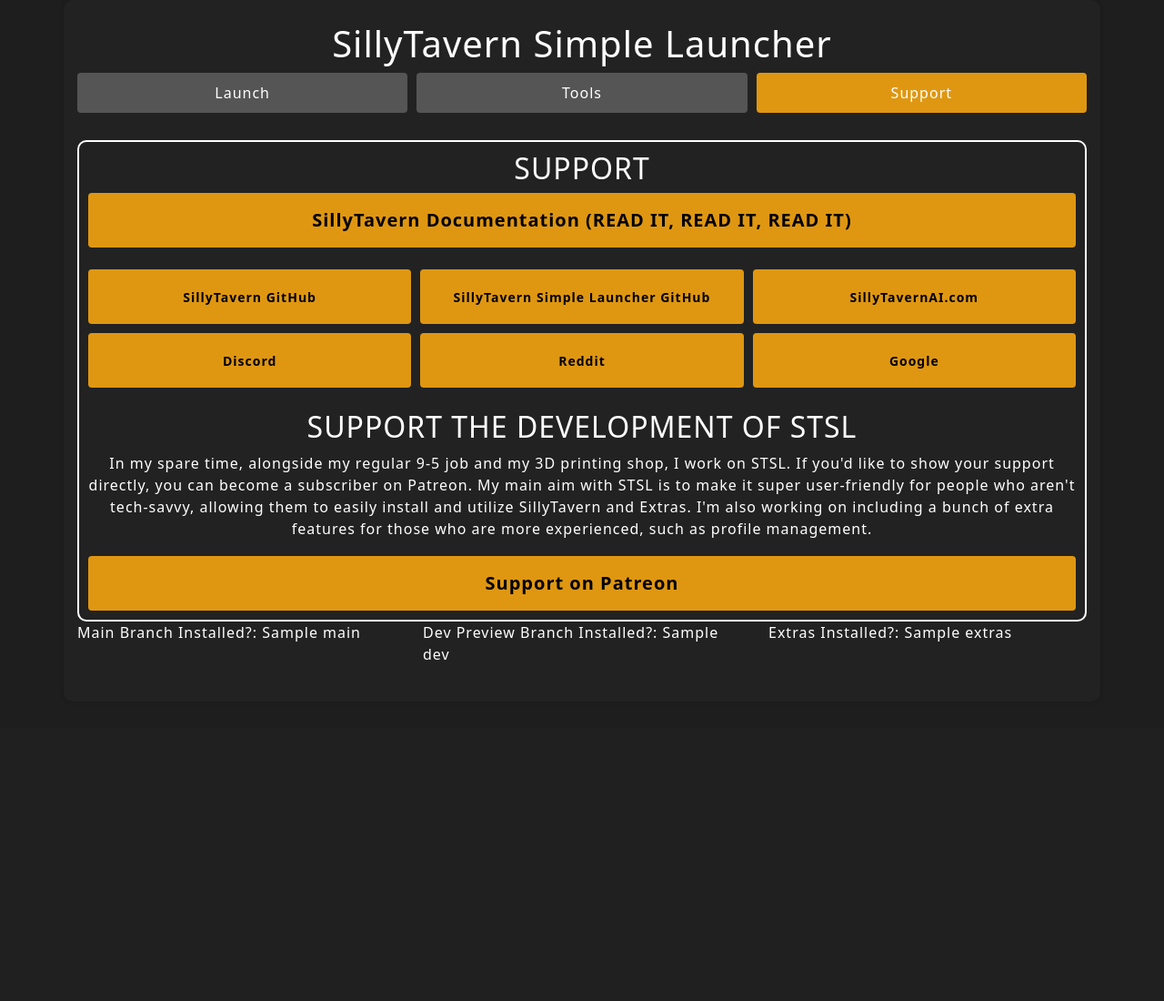
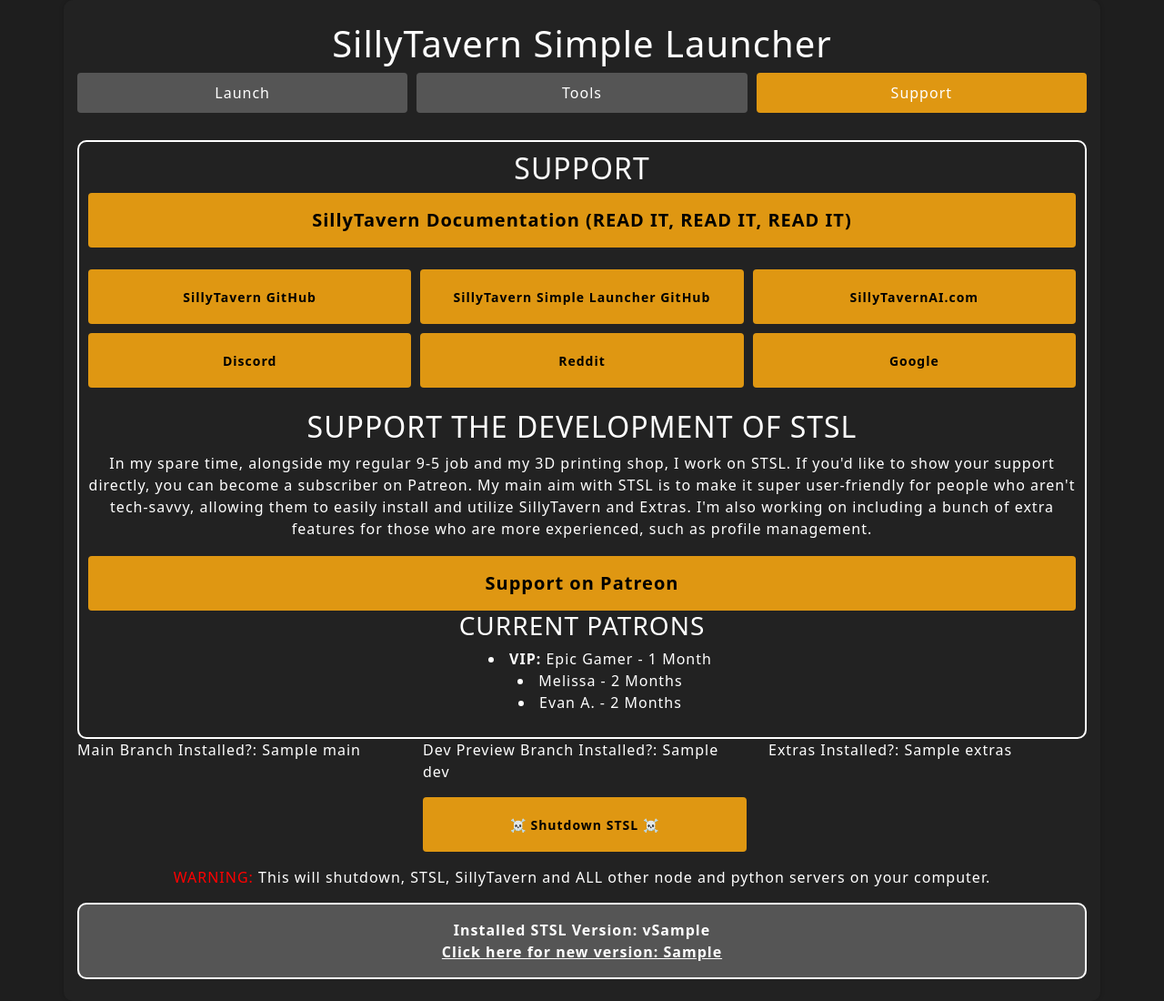
Before and after one commit to BlueprintCoding/SillyTavernSimpleLauncher, a Flask app: template templates/index.html in a window 1280 px wide, after a click on "Support". Shown: the whole page at 91% size. Before the commit the page ends 725 px from the top, so only its background shows below. Run offline with Flask 3, Linux system fonts and the light colour scheme; the template is opened without the code that fills it: most values are stand-ins (such as "Sample title", 1, 10 or a date in 2020); some libraries are stand-ins or nearby versions.

Commit message:
Bug Fixes, Version Messaging
Added fixes for:
- Silero TTS
- Stuck Loading wheels when launching ST servers

New Features
- Version messages to let users know when updates are available.
- Updated patron list

```diff
--- a/app.py
+++ b/app.py
@@ -7,7 +7,6 @@ from flask import Flask, render_template, request, jsonify, redirect
 from datetime import datetime
 import socket
 import nltk
-import shutil
 from nltk.stem import PorterStemmer
 from nltk.corpus import stopwords
 from nltk.tokenize import word_tokenize, sent_tokenize
@@ -17,6 +16,7 @@ import requests
 from tqdm import tqdm
 import time
 import threading
+from config import APP_VERSION
 
 app = Flask(__name__)
 home_folder = os.path.dirname(os.path.abspath(__file__))
@@ -24,6 +24,7 @@ home_folder = os.path.dirname(os.path.abspath(__file__))
 taskkill_executable = os.path.join(os.environ['WINDIR'], 'System32', 'taskkill.exe')
 # Get the parent directory of the current script file
 script_directory = os.path.dirname(os.path.abspath(__file__))
+
 
 # Create the Logs folder if it doesn't exist
 logs_folder = os.path.join(script_directory, "Logs")
@@ -116,23 +117,6 @@ def copy_instance_files(source, destination):
 
 @app.route("/")
 def index():
-    # # Get the external IP address
-    # external_ip = get_external_ip()
-    #
-    # # Use the IP address as the unique identifier
-    # unique_id = external_ip
-    #
-    # # Construct the URL with the unique identifier as a query parameter
-    # url = f'https://sillytavernai.com/track-usage?uid={unique_id}'
-    #
-    # # Send a GET request to the URL
-    # response = requests.get(url)
-    #
-    # # Process the response if needed
-    # # ...
-    #
-    #
-
     # Check if SillyTavern MainBranch exists
     parent_folder = os.path.abspath(os.path.join(home_folder, ".."))
     sillytavern_main_path = os.path.join(parent_folder, "SillyTavern-MainBranch")
@@ -149,8 +133,20 @@ def index():
     # Check if repositories are cloned
     repos_cloned = check_repos_cloned()
 
+    # Get latest repo release number
+    def get_latest_release():
+        url = "https://api.github.com/repos/BlueprintCoding/SillyTavernSimpleLauncher/releases/latest"
+        response = requests.get(url)
+        if response.status_code == 200:
+            release_data = response.json()
+            return release_data["tag_name"]
+        else:
+            return None
 
-    return render_template('index.html', repos_cloned=repos_cloned)
+    latest_release = get_latest_release()
+
+
+    return render_template('index.html', repos_cloned=repos_cloned, app_version=APP_VERSION,latest_release=latest_release)
 
 
 @app.route("/migrate-profile", methods=["GET"])
@@ -419,6 +415,41 @@ def close_sillytavern():
     os.system(f'"{taskkill_executable}" /f /im node.exe')
     return "Closing ST..."
 
+@app.route("/shutdown-stsl", methods=['GET', 'POST'])
+def shutdown_servers():
+    # Terminate Node.js servers
+    node_servers = []
+    try:
+        result = subprocess.run(['taskkill', '/im', 'node.exe', '/f'], capture_output=True, text=True, timeout=2)
+        if result.returncode == 0:
+            node_servers.append("Node.js servers")
+            print("Node.js servers terminated successfully.")
+        else:
+            print("No Node.js servers found.")
+    except subprocess.TimeoutExpired:
+        print("Terminating Node.js servers timed out.")
+    except subprocess.CalledProcessError as e:
+        print(f"Error occurred while terminating Node.js servers: {e}")
+
+    # Terminate Python servers
+    python_servers = []
+    try:
+        subprocess.run(['taskkill', '/im', 'python.exe', '/f'], timeout=2)
+        python_servers.append("Python servers")
+        print("Python servers terminated successfully.")
+    except subprocess.TimeoutExpired:
+        print("Terminating Python servers timed out.")
+    except subprocess.CalledProcessError as e:
+        print(f"Error occurred while terminating Python servers: {e}")
+
+    response_data = {
+        "node_servers": node_servers,
+        "python_servers": python_servers,
+    }
+
+    return jsonify(response_data)
+
+
 
 @app.route("/install-main-branch", methods=['GET', 'POST'])
 def install_main_branch():
@@ -430,8 +461,10 @@ def install_main_branch():
         return "SillyTavern Main is already installed, skipping installation."
     else:
         # Clone SillyTavern repository
-        clone_command = ["git", "clone", "https://github.com/SillyTavern/SillyTavern", "-b", "main", sillytavern_path]
-        subprocess.Popen(clone_command).wait()
+        clone_command = [
+            "git", "clone", "https://github.com/SillyTavern/SillyTavern", "-b", "main", sillytavern_path
+        ]
+        subprocess.run(clone_command)
         return 'SillyTavern Main Branch installed successfully.'
 
 
@@ -445,11 +478,13 @@ def install_dev_branch():
         return "SillyTavern Dev is already installed, skipping installation."
     else:
         # Clone SillyTavern repository
-        clone_command = ["git", "clone", "https://github.com/SillyTavern/SillyTavern.git", "-b", "dev",
-                         sillytaverndev_path]
+        clone_command = [
+            "git", "clone", "https://github.com/SillyTavern/SillyTavern.git", "-b", "dev", sillytaverndev_path
+        ]
         subprocess.run(clone_command)
 
         return 'SillyTavern Dev Branch installed successfully.'
+
 
 
 # Define shared path/directory variables as global
@@ -1046,4 +1081,4 @@ if __name__ == '__main__':
     # host = get_local_ip()
     port = 6969
     # print(host)
-    app.run(port=port)
+    app.run(port=port,debug=True)
--- /dev/null
+++ b/config.py
@@ -0,0 +1 @@
+APP_VERSION = "1.5.4"
--- a/static/css/style.css
+++ b/static/css/style.css
@@ -371,3 +371,28 @@ button:disabled:hover,
 button[disabled]:hover {
     background-color: #DF9712;
 }
+
+.versionNumber {
+    text-align: center;
+    position: relative;
+    border-radius: 10px;
+    border: #FFFFFF solid 2px;
+    padding:1rem;
+    background: #555555;
+    font-weight: bold;
+}
+
+.versionNumber a {
+    color: #fff;
+    text-decoration: underline;
+}
+
+.updateStatus {
+    font-size: 1.5em;
+    color: #85ff41;
+}
+
+.patron-list {
+      list-style-position: inside;
+}
+}
--- a/static/js/main_script.js
+++ b/static/js/main_script.js
@@ -1,25 +1,21 @@
 function waitForServerAlive(port) {
     console.log(port);
-    fetch(`http://localhost:${port}`) // Adjust the URL to match your server's endpoint
+    return new Promise((resolve, reject) => {
+        const intervalId = setInterval(() => {
+            fetch(`http://localhost:${port}`)
                 .then(response => {
                     if (response.ok) {
                         console.log("Server is alive.");
-                hideLoadingSpinner();
-            } else {
-                setTimeout(() => waitForServerAlive(port), 1000); // Retry the server check after 1 second
+                        clearInterval(intervalId);
+                        resolve();
                     }
                 })
                 .catch(error => {
                     console.log("Server is not yet alive.");
-            setTimeout(() => waitForServerAlive(port), 1000); // Retry the server check after 1 second
+                });
+        }, 1000);
     });
 }
-
-
-// // Trigger the server check after the page has finished loading
-// window.addEventListener('load', () => {
-//     waitForServerAlive();
-// });
 
 function showLoadingSpinner(message) {
     Swal.fire({
@@ -53,42 +49,107 @@ function enableButtons() {
 
 function launchMain() {
     showLoadingSpinner("Launching ST Main, please wait...");
+    let serverLaunched = false;
 
-    fetch('/launch-main', { method: 'POST' })
+    fetch('/launch-main', {method: 'POST'})
         .then(response => response.json())
         .then(data => {
             if (data.port) {
                 console.log("Launching ST Main...");
-                setTimeout(() => waitForServerAlive(data.port), 500); // Delay the server check after 1 second
+                waitForServerAlive(data.port)
+                    .then(() => {
+                        console.log("Server is alive.");
+                        serverLaunched = true;
+                        hideLoadingSpinner();
+                    })
+                    .catch(() => {
+                        console.error("Server launch timed out.");
+                        hideLoadingSpinner();
+                        showTimeoutMessage();
+                    });
             } else {
                 console.error("Failed to launch ST Main.");
                 hideLoadingSpinner();
+                showTimeoutMessage();
             }
         })
         .catch(error => {
             console.error("An error occurred:", error);
             hideLoadingSpinner();
+            showTimeoutMessage();
+        });
+
+    // Timeout to hide loading spinner after 15 seconds
+    const timeoutId = setTimeout(() => {
+        hideLoadingSpinner();
+        showTimeoutMessage();
+    }, 15000);
+
+    // Function to show timeout message
+    function showTimeoutMessage() {
+        clearTimeout(timeoutId); // Clear the timeout if the server launch was successful
+        if (!serverLaunched) {
+            Swal.fire({
+                icon: 'info',
+                title: 'Launch Timed Out',
+                text: 'If SillyTavern launched successfully, you can ignore this message. (If this is the first time launching ST after install it may still be launching) You can check the command prompt to verify',
+                confirmButtonText: 'OK'
             });
         }
+    }
+}
+
 
 function launchDev() {
     showLoadingSpinner("Launching ST Dev, please wait...");
+    let serverLaunched = false;
 
-    fetch('/launch-dev', { method: 'POST' })
+    fetch('/launch-dev', {method: 'POST'})
         .then(response => response.json())
         .then(data => {
             if (data.port) {
                 console.log("Launching ST Dev...");
-                setTimeout(() => waitForServerAlive(data.port), 500); // Delay the server check after 1 second
+                waitForServerAlive(data.port)
+                    .then(() => {
+                        console.log("Server is alive.");
+                        serverLaunched = true;
+                        hideLoadingSpinner();
+                    })
+                    .catch(() => {
+                        console.error("Server launch timed out.");
+                        hideLoadingSpinner();
+                        showTimeoutMessage();
+                    });
             } else {
                 console.error("Failed to launch ST Dev.");
                 hideLoadingSpinner();
+                showTimeoutMessage();
             }
         })
         .catch(error => {
             console.error("An error occurred:", error);
             hideLoadingSpinner();
+            showTimeoutMessage();
         });
+
+    // Timeout to hide loading spinner after 20 seconds
+    const timeoutId = setTimeout(() => {
+        hideLoadingSpinner();
+        showTimeoutMessage();
+    }, 20000);
+
+    // Function to show timeout message
+    function showTimeoutMessage() {
+        clearTimeout(timeoutId); // Clear the timeout if the server launch was successful
+        if (!serverLaunched) {
+            Swal.fire({
+                icon: 'info',
+                title: 'Launch Timed Out',
+                text: 'If SillyTavern launched successfully, you can ignore this message. (If this is the first time launching ST after install it may still be launching) You can check the command prompt to verify',
+                confirmButtonText: 'OK'
+            });
+        }
+    }
 }
 
 
@@ -137,6 +198,41 @@ function closeSillyTavern() {
             console.error("Error:", error);
         });
 }
+
+function shutdownSTSL() {
+    showLoadingSpinner("Shutting Down Servers, please wait...");
+    fetch('/shutdown-stsl')
+        .then(function (response) {
+            return response.json();
+        })
+        .then(function (data) {
+            hideLoadingSpinner();
+            let message = 'STSL, SillyTavern, and all other servers have been shut down.\n\nYou can close this window and any open command prompts.\n\n';
+
+            Swal.fire({
+                icon: 'success',
+                title: 'Shutdown Successful',
+                text: message,
+                confirmButtonText: 'Close'
+            }).then(function () {
+                window.close(); // Close the current tab
+            });
+        })
+        .catch(function (error) {
+            hideLoadingSpinner();
+            let message = 'STSL, SillyTavern, and all other servers have been shut down.\n\nYou can close this window and any open command prompts.\n\n';
+
+            Swal.fire({
+                icon: 'success',
+                title: 'Shutdown Successful',
+                text: message,
+                confirmButtonText: 'Close'
+            }).then(function () {
+                window.close(); // Close the current tab
+            });
+        });
+}
+
 
 function showLoading() {
     document.getElementById('loadingContainer').style.display = 'flex';
@@ -215,6 +311,23 @@ function executeScript(scriptName, branch) {
     }
 }
 
+function showUpdateInstructions(latest_release) {
+    var updateInstructions = "To update, close STSL and run the \"Update STSL.bat\" to update automatically or click the \"Releases\" button below to see the latest release notes.";
+
+    Swal.fire({
+        title: "Latest Release: " + latest_release,
+        html: updateInstructions,
+        icon: "info",
+        confirmButtonText: "Releases",
+        showCloseButton: true,
+    }).then((result) => {
+        if (result.isConfirmed) {
+            window.open("https://github.com/BlueprintCoding/SillyTavernSimpleLauncher/releases", "_blank");
+        }
+    });
+}
+
+
 function openOptimizePrompt() {
     // Show loading spinner
 //this.showLoadingSpinner("Loading Summarization Model...If this is your first time opening this tool it could take a few minutes to download the 3.2GB summary model");
--- a/templates/index.html
+++ b/templates/index.html
@@ -19,6 +19,7 @@
   gtag('js', new Date());
 
   gtag('config', 'G-GB3BP9FMVW');
+
 </script>
 
 
@@ -118,6 +119,12 @@
                     onclick="openURL('https://patreon.com/SillyTavernSimpleLauncher?utm_medium=button_clcik&utm_source=STSLAPP&utm_campaign=STSLAPP&utm_content=join_link')">
                 Support on Patreon
             </button>
+            <div class="sub-title"><h3>Current Patrons</h3></div>
+            <div class="patron-list"><ul>
+                <li><b>VIP:</b> Epic Gamer - 1 Month</li>
+            <li>Melissa - 2 Months</li>
+                <li>Evan A. - 2 Months</li>
+            </ul></div>
         </div>
     </div>
 <div class="installed-modules">
@@ -131,13 +138,55 @@
   <div class="col-md-4">
     <p>Extras Installed?: <span id="extrasStatus">{{ repos_cloned.extras }}</span></p>
   </div>
+
+</div>
+    <div class="row">
+
+    <div class="col-md-4">
+<p></p>
+  </div>
+  <div class="col-md-4">
+    <div class="button-grid"><button style="width:355.6px;" onclick="shutdownSTSL()">☠️ Shutdown STSL ☠️</button>
+  </div>
+  <div class="col-md-4">
+      <p></p>
+  </div>
+    </div>
+        <div class="col-md-12" style="text-align: center;"> <p><span style="color:red">WARNING:</span> This will shutdown, STSL, SillyTavern and ALL other node and python servers on your computer.</p></div></div>
+<div class="col-md-12 versionNumber">Installed STSL Version: v{{ app_version }}<br>
+    <div class="updateStatus" id="updateStatus"></div>
+
+          <a href="#" onclick="showUpdateInstructions('{{ latest_release }}')">Click here for new version: {{ latest_release }}</a>
+</div>
 </div>
 
 </div>
 
-</div>
+<script>
+        var appVersion = "{{ app_version }}";
+  var latestRelease = "{{ latest_release }}";
+  var updateInstructions = "{{ update_instructions }}";
 
+  if (compareVersions(latestRelease, appVersion) > 0) {
+    var updateStatus = "New Update Available";
+    document.getElementById("updateStatus").innerText = updateStatus;
+  }
 
+  function compareVersions(version1, version2) {
+      console.log(version1 + version2)
+    var v1 = version1.split(".");
+    var v2 = version2.split(".");
+    for (var i = 0; i < v1.length; i++) {
+      if (parseInt(v1[i]) > parseInt(v2[i])) {
+        return 1;
+      } else if (parseInt(v1[i]) < parseInt(v2[i])) {
+        return -1;
+      }
+    }
+    return 0;
+  }
+compareVersions(latestRelease,appVersion);
+</script>
 <!--<pre id="console-output"></pre>
   <script>
         // Function to append text to the console output
```
Also changed, not shown: 2 other files. Lines whose indentation alone changed are shown as unchanged.
